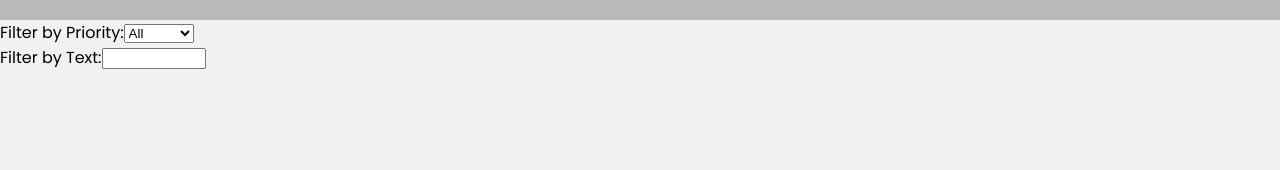
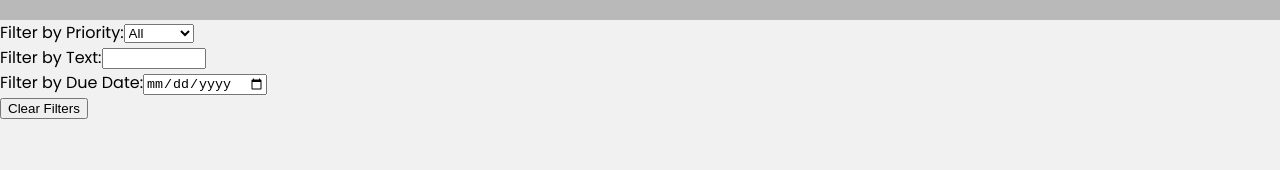
Before and after one commit to NightWolfz2/CTRLALTDELETE, a React (Create React App) app in the folder frontend/: page /History in a window 1280 px wide. Shown: the part 145-315 px from the top of the page. Built offline with nearby package versions, Linux system fonts and the light colour scheme; no server answers.

Commit message:
JIRA/NM- 103, 105
Task 103 feature a search feature by due date. Task 105 features a rest filter option which will reset all the filters on the history page.

```diff
--- a/frontend/src/pages/History.js
+++ b/frontend/src/pages/History.js
@@ -1,12 +1,16 @@
-import React, { useState } from "react"
+import React, { useState, } from "react"
 import { useEffect } from "react"
 import { useTasksContext } from "../hooks/useTasksContext"
 import "./../css/History.css"
+
+// components
+import TaskDetails from "../components/TaskDetails"
 
 const History = () => {
   const [selectedPriority, setSelectedPriority] = useState("");
   const [textFilter, setTextFilter] = useState("");
   const [dueDate, setDueDate] = useState("");
+  const { dispatch } = useTasksContext();
 
   const handlePriorityChange = (event) => {
     setSelectedPriority(event.target.value);
@@ -16,9 +20,28 @@ const History = () => {
     setTextFilter(event.target.value);
   };
 
-  const duedateChange = (date) => {
-    setDueDate(date);
+  const handleDueDateChange = (event) => {
+    setDueDate(event.target.value);
   };
+
+  const clearFilters = () => {
+    setSelectedPriority("");
+    setTextFilter("");
+    setDueDate("");
+  };
+
+  const fetchCompletedTasks = async () => {
+    const response = await fetch('/api/completed-tasks');
+    const json = await response.json();
+
+    if (response.ok) {
+      dispatch({ type: 'SET_TASKS', payload: json });
+    }
+  };
+
+  useEffect(() => {
+    fetchCompletedTasks();
+  }, [dispatch]);
 
   return (
 
@@ -51,7 +74,19 @@ const History = () => {
         />
       </div>
 
+      <div className="due-date-label">
+        <label>Filter by Due Date:</label>
+        <input
+          className="date-select"
+          type="date"
+          value={dueDate}
+          onChange={handleDueDateChange}
+        />
+      </div>
 
+      <div className="clear-filters-button">
+        <button onClick={clearFilters}>Clear Filters</button>
+      </div>
 
     </div>
   );
```
